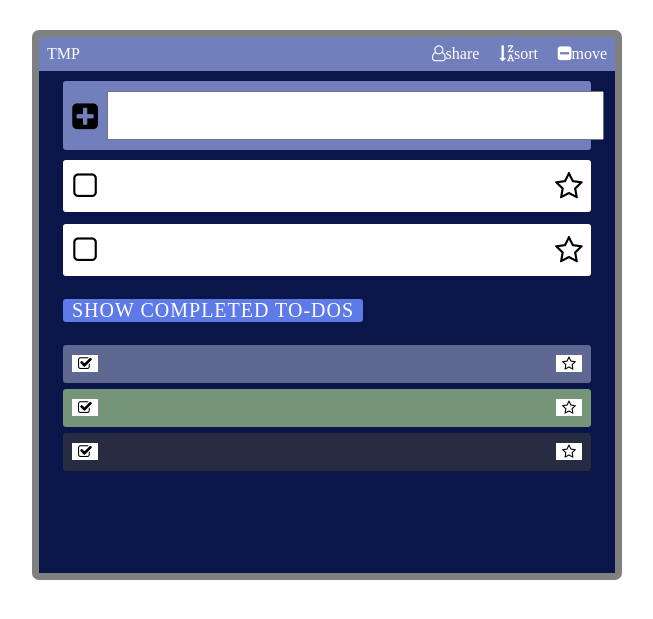
After one commit to ht541/my-project, a PHP site: page /userlist.html in a window 1280 px wide. The commit adds this page. Shown: the top 619 px of the page, without its empty margins (68-721 px from the left). Run offline with PHP 8.4, Linux system fonts and the light colour scheme.

Commit message:
tudo-list

```diff
--- a/ht/ht.article/global.css
+++ b/ht.1/golbal.css
@@ -9,6 +9,16 @@ body{
 }
 a {
     text-decoration: none;
+}
+#ht {
+    width: 590px;
+    height: 550px;
+}
+button {
+    background: #fff;
+    border: none;
+    margin: 0;
+    font-size: 15px;
 }
 .wrapper {
     text-align: center;
--- /dev/null
+++ b/ht.1/userlist.css
@@ -0,0 +1,102 @@
+
+#ht {
+    margin-left: 100px;
+    margin-top: 30px;
+    background:  #0a154a;
+    border: 7px solid gray;
+    border-radius: 7px;
+}
+
+.row.nav {
+    background: #7180bd;
+}
+
+.row.nav a {
+    color: #fff;
+    display: inline-block;
+    font-size: 16px;
+    padding: 8px;
+}
+.col.col-11 {
+    text-align: right;
+}
+.col.add.col-11 {
+    margin-top: 10px;
+    border-radius: 3px;
+    padding: 10px 0;
+    text-align: center;
+    background:     #7180bd;
+}
+.col.le.col-1 button{
+    text-align: left;
+    background: #7180bd;
+    font-size: 30px;
+}
+.col.le.col-1 {
+    vertical-align: middle;
+}
+.col.rt.col-10 {
+    vertical-align: middle;
+}
+.col.ct.col-1 {
+    vertical-align: middle;
+}
+.col.rt.col-10 input {
+text-align: center;
+    font-size: 38px;
+}
+
+.col.left.col-11 {
+    background: #fff;
+    margin-top: 10px;
+    padding: 10px 0;
+    border-radius: 3px;
+    margin-bottom: 2px;
+}
+.col.left.col-11 button {
+    font-size: 30px;
+}
+
+.col.right.col-11 {
+    background: #fff;
+    margin-top: 10px;
+    padding: 10px 0;
+    border-radius: 3px;
+    margin-bottom: 3px;
+}
+.col.right.col-11 button {
+    font-size: 30px;
+}
+.col.start.col-11 {
+    background:#5e6890;
+    margin-top: 3px;
+    padding: 10px 0;
+    border-radius: 3px;
+    margin-bottom: 3px;
+}
+.col.start-2.col-11 {
+    background:#769477;
+    margin-top: 3px;
+    padding: 10px 0;
+    border-radius: 3px;
+    margin-bottom: 3px;
+}
+.col.start-3.col-11 {
+    background:#272c42;
+    margin-top: 3px;
+    padding: 10px 0;
+    border-radius: 3px;
+    margin-bottom: 3px;
+}
+.title {
+    color: #fff;
+    width: 300px;
+    text-align: left;
+    font-size: 20px;
+    background: #5e7ae9;
+    border-radius: 3px;
+}
+.title p {
+    text-align: center;
+    letter-spacing: 1px;
+}
--- /dev/null
+++ b/ht.1/userlist.html
@@ -0,0 +1,159 @@
+<!DOCTYPE html>
+<html lang="en">
+
+<head>
+    <meta charset="UTF-8">
+    <meta name="viewport" content="width=device-width, initial-scale=1.0">
+    <meta http-equiv="X-UA-Compatible" content="ie=edge">
+    <title>Document</title>
+    <link rel="stylesheet" href="golbal.css">
+    <link rel="stylesheet" href="userlist.css">
+    <link rel="stylesheet" href="https://cdn.bootcss.com/font-awesome/4.7.0/css/font-awesome.min.css">
+</head>
+
+<body>
+    <div id="ht">
+        <div class="wrapper">
+            <div class="row nav">
+                <div class="col col-1">
+                    <a href="">TMP</a>
+                </div>
+                <div class="col col-11">
+                    <a class="fa fa-user-o" href="">share</a>
+                    <a class="fa fa-sort-alpha-desc" href="">sort</a>
+                    <a class="fa fa-minus-square" href="">move</a>
+                </div>
+            </div>
+        </div>
+        <div class="wrapper">
+            <div class="row">
+                <div class="col add col-11">
+                    <form action="">
+                        <div class="wrapper">
+                            <div class="row">
+                                <div class="col le col-1">
+                                    <button type="checkbox" class="fa fa-plus-square" name=""></button>
+                                </div>
+                                <div class="col rt col-10">
+                                    <input type="text">
+                                </div>
+                                <div class="col ct col-1"></div>
+                            </div>
+                        </div>
+                    </form>
+                </div>
+            </div>
+        </div>
+        <div class="wrapper">
+            <div class="row">
+                <div class="col left col-11">
+                    <form action="">
+                        <div class="wrapper">
+                            <div class="row">
+                                <div class="col col-1">
+                                    <button type="checkbox" class="fa fa-square-o" name="">
+                                </div>
+                                <div class="col col-10">
+                                </div>
+                                <div class="col col-1">
+                                    <button type="checkbox" class="fa fa-star-o"></button>
+                                </div>
+                            </div>
+                        </div>
+                    </form>
+                </div>
+            </div>
+        </div>
+        <div class="wrapper">
+            <div class="row">
+                <div class="col right col-11">
+                    <form action="">
+                        <div class="wrapper">
+                            <div class="row">
+                                <div class="col col-1">
+                                    <button type="checkbox" class="fa fa-square-o">
+                                </div>
+                                <div class="col col-10"></div>
+                                <div class="col col-1">
+                                    <button type="checkbox" class="fa fa-star-o"></button>
+                                </div>
+                            </div>
+                        </div>
+                    </form>
+                </div>
+            </div>
+        </div>
+        <div class="wrapper ">
+            <div class="row ">
+                <div class="col col-11 ">
+                    <div class="title">
+                        <p>SHOW COMPLETED TO-DOS</p>
+                    </div>
+                </div>
+            </div>
+        </div>
+        <div class="wrapper">
+            <div class="row">
+                <div class="col start col-11">
+                    <form action="">
+                        <div class="wrapper">
+                            <div class="row">
+                                <div class="col col-1">
+                                    <button type="checkbox" class="fa fa-check-square-o">
+                                </div>
+                                <div class="col col-10">
+                                </div>
+                                <div class="col col-1">
+                                    <button type="checkbox" class="fa fa-star-o"></button>
+                                </div>
+                            </div>
+                        </div>
+                    </form>
+                </div>
+            </div>
+        </div>
+        <div class="wrapper">
+            <div class="row">
+                <div class="col start-2 col-11">
+                    <form action="">
+                        <div class="wrapper">
+                            <div class="row">
+                                <div class="col col-1">
+                                    <button type="checkbox" class="fa fa-check-square-o">
+                                </div>
+                                <div class="col col-10">
+                                </div>
+                                <div class="col col-1">
+                                    <button type="checkbox" class="fa fa-star-o"></button>
+                                </div>
+                            </div>
+                        </div>
+                    </form>
+                </div>
+            </div>
+        </div>
+        <div class="wrapper">
+            <div class="row">
+                <div class="col start-3 col-11">
+                    <form action="">
+                        <div class="wrapper">
+                            <div class="row">
+                                <div class="col col-1">
+                                    <button type="checkbox" class="fa fa-check-square-o">
+                                </div>
+                                <div class="col col-10">
+                                </div>
+                                <div class="col col-1">
+                                    <button type="checkbox" class="fa fa-star-o"></button>
+                                </div>
+                            </div>
+                        </div>
+                    </form>
+                </div>
+            </div>
+        </div>
+    </div>
+
+</body>
+
+</html>
```
Also changed, not shown: ht/ht.article/article.css (+5 -9 lines), ht/ht.article/ui.js (+6 -12 lines).
